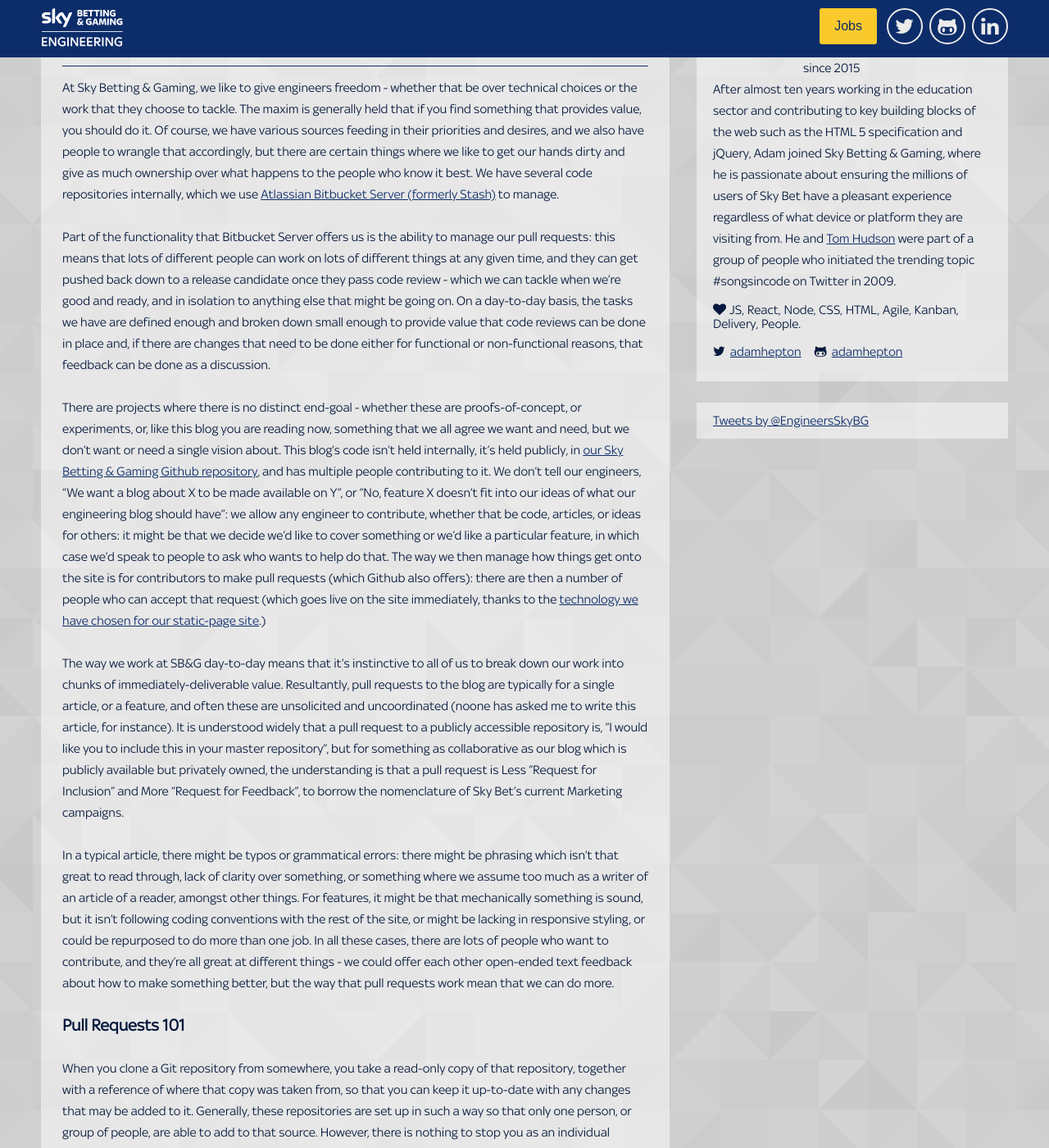
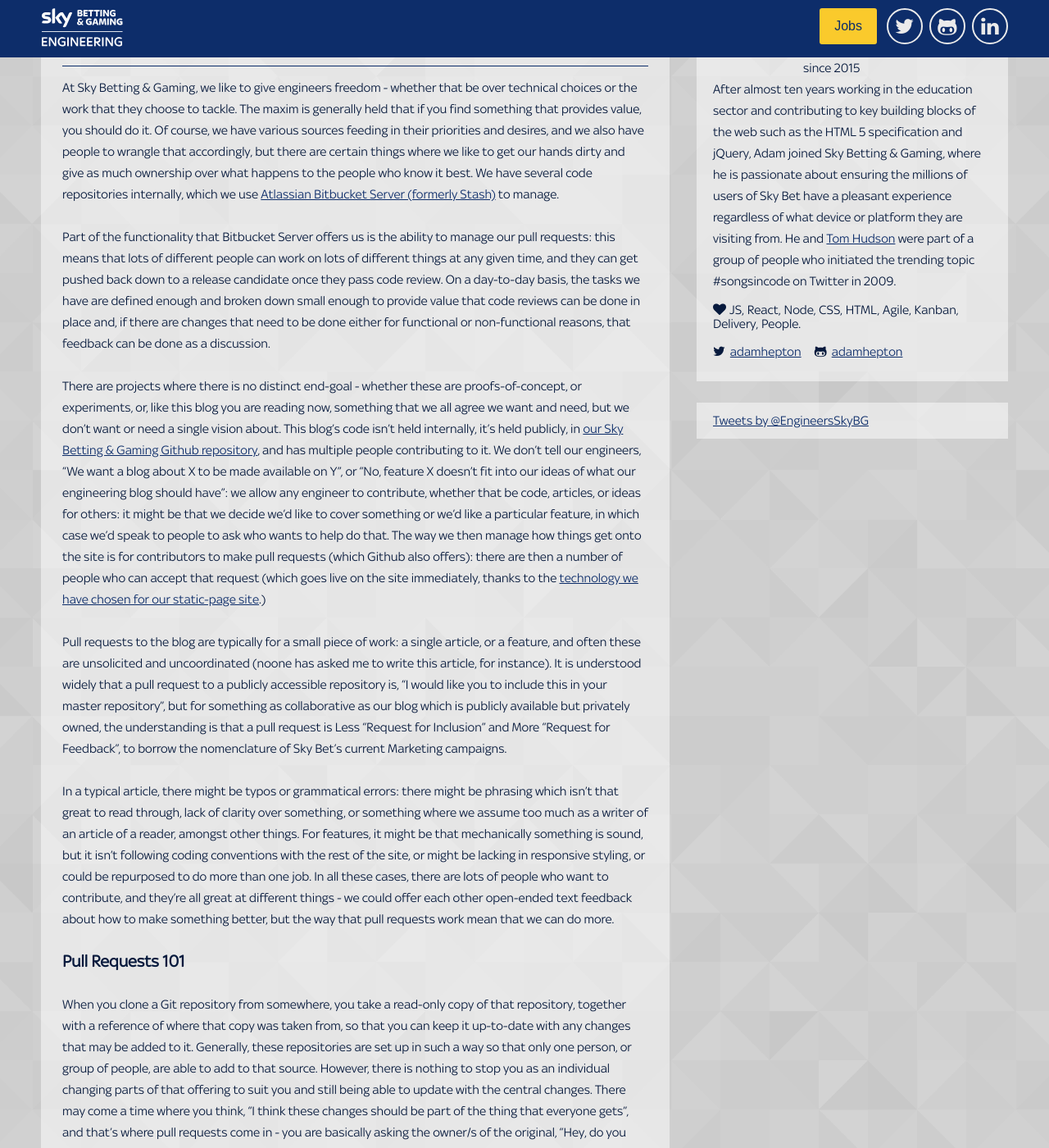
Before and after one commit to skybet/skybet.github.io, a Jekyll site: the page built from _posts/2015-12-01-pull-requesting-into-pull-requests-for-collaboration.md, in a window 1280 px wide and 1400 px high, scrolled down 566 px. Shown: the whole window at 82% size. Built offline with Jekyll 4.4.1, drawn with Linux system fonts in a browser that asks for light colours; nearby versions of some CDN libraries; some web fonts are replaced; comment, search, counter and statistics services are not loaded; some of the changed text lies outside the part shown.

Commit message:
Amended article as per feedback in #41

```diff
--- a/_posts/2015-12-01-pull-requesting-into-pull-requests-for-collaboration.md
+++ b/_posts/2015-12-01-pull-requesting-into-pull-requests-for-collaboration.md
@@ -11,11 +11,11 @@
 
 At Sky Betting & Gaming, we like to give engineers freedom - whether that be over technical choices or the work that they choose to tackle.  The maxim is generally held that if you find something that provides value, you should do it.  Of course, we have various sources feeding in their priorities and desires, and we also have people to wrangle that accordingly, but there are certain things where we like to get our hands dirty and give as much ownership over what happens to the people who know it best.  We have several code repositories internally, which we use [Atlassian Bitbucket Server (formerly Stash)][bitbucket] to manage.
 
-Part of the functionality that Bitbucket Server offers us is the ability to manage our pull requests: this means that lots of different people can work on lots of different things at any given time, and they can get pushed back down to a release candidate once they pass code review - which we can tackle when we're good and ready, and in isolation to anything else that might be going on.  On a day-to-day basis, the tasks we have are defined enough and broken down small enough to provide value that code reviews can be done in place and, if there are changes that need to be done either for functional or non-functional reasons, that feedback can be done as a discussion.
+Part of the functionality that Bitbucket Server offers us is the ability to manage our pull requests: this means that lots of different people can work on lots of different things at any given time, and they can get pushed back down to a release candidate once they pass code review.  On a day-to-day basis, the tasks we have are defined enough and broken down small enough to provide value that code reviews can be done in place and, if there are changes that need to be done either for functional or non-functional reasons, that feedback can be done as a discussion.
 
 There are projects where there is no distinct end-goal - whether these are proofs-of-concept, or experiments, or, like this blog you are reading now, something that we all agree we want and need, but we don't want or need a single vision about.  This blog's code isn't held internally, it's held publicly, in [our Sky Betting & Gaming Github repository][github], and has multiple people contributing to it.  We don't tell our engineers, "We want a blog about X to be made available on Y", or "No, feature X doesn't fit into our ideas of what our engineering blog should have": we allow any engineer to contribute, whether that be code, articles, or ideas for others: it might be that we decide we'd like to cover something or we'd like a particular feature, in which case we'd speak to people to ask who wants to help do that. The way we then manage how things get onto the site is for contributors to make pull requests (which Github also offers): there are then a number of people who can accept that request (which goes live on the site immediately, thanks to the [technology we have chosen for our static-page site][jekyll].)
 
-The way we work at SB&G day-to-day means that it's instinctive to all of us to break down our work into chunks of immediately-deliverable value.  Resultantly, pull requests to the blog are typically for a single article, or a feature, and often these are unsolicited and uncoordinated (noone has asked me to write this article, for instance).  It is understood widely that a pull request to a publicly accessible repository is, "I would like you to include this in your master repository", but for something as collaborative as our blog which is publicly available but privately owned, the understanding is that a pull request is Less "Request for Inclusion" and More "Request for Feedback", to borrow the nomenclature of Sky Bet's current Marketing campaigns.
+Pull requests to the blog are typically for a small piece of work: a single article, or a feature, and often these are unsolicited and uncoordinated (noone has asked me to write this article, for instance).  It is understood widely that a pull request to a publicly accessible repository is, "I would like you to include this in your master repository", but for something as collaborative as our blog which is publicly available but privately owned, the understanding is that a pull request is Less "Request for Inclusion" and More "Request for Feedback", to borrow the nomenclature of Sky Bet's current Marketing campaigns.
 
 In a typical article, there might be typos or grammatical errors: there might be phrasing which isn't that great to read through, lack of clarity over something, or something where we assume too much as a writer of an article of a reader, amongst other things.  For features, it might be that mechanically something is sound, but it isn't following coding conventions with the rest of the site, or might be lacking in responsive styling, or could be repurposed to do more than one job.  In all these cases, there are lots of people who want to contribute, and they're all great at different things - we could offer each other open-ended text feedback about how to make something better, but the way that pull requests work mean that we can do more.
 
```
Also changed, not shown: other parts of _posts/2015-12-01-pull-requesting-into-pull-requests-for-collaboration.md (+1 -1 lines).
